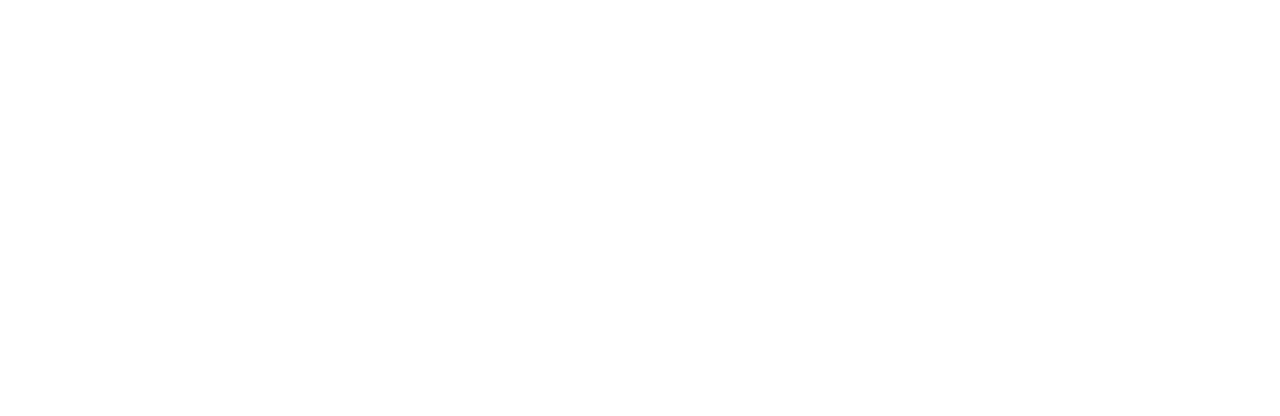
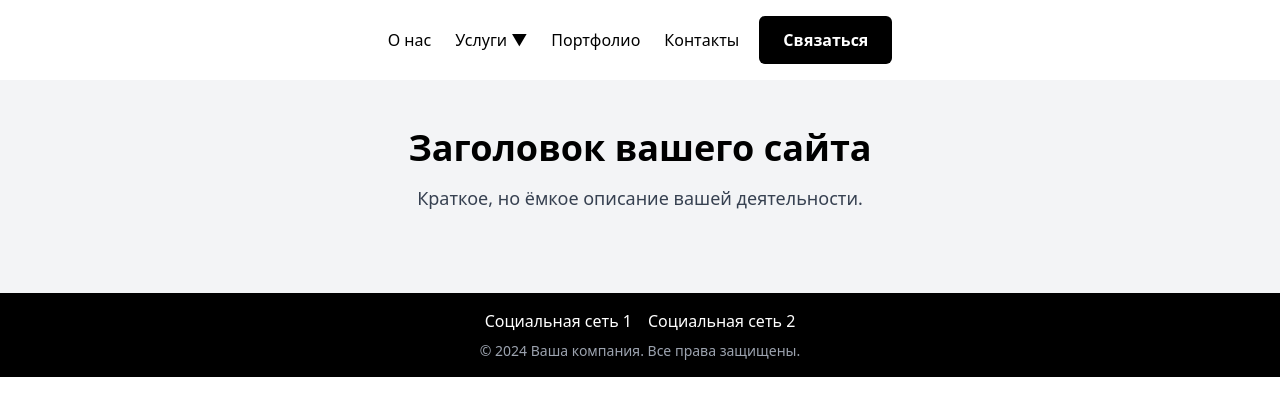
Before and after one commit to udodirc/courses-front, a Vue app: page / in a window 1280 px wide. Before the commit this address had no page. Shown: the top 416 px of the page. Built offline with nearby package versions, Linux system fonts and the light colour scheme.

Commit message:
Create frontend template.

```diff
--- a/index.html
+++ b/index.html
@@ -3,9 +3,9 @@
     <head>
         <meta charset="UTF-8" />
         <meta name="viewport" content="width=device-width, initial-scale=1.0"/>
-<!--        <link rel="stylesheet" href="/tailwind-lite.css" />-->
-        <link href="https://cdnjs.cloudflare.com/ajax/libs/tailwindcss/2.2.19/tailwind.min.css" rel="stylesheet">
-        <title>Админка</title>
+<!--        <link href="https://cdnjs.cloudflare.com/ajax/libs/tailwindcss/2.2.19/tailwind.min.css" rel="stylesheet">-->
+<!--        <link rel="stylesheet" href="https://stackpath.bootstrapcdn.com/bootstrap/4.3.1/css/bootstrap.min.css" integrity="sha384-ggOyR0iXCbMQv3Xipma34MD+dH/1fQ784/j6cY/iJTQUOhcWr7x9JvoRxT2MZw1T" crossorigin="anonymous">-->
+        <title>Сайт</title>
     </head>
     <body>
         <div id="app"></div>
--- a/src/style.css
+++ b/public/styles/admin.css
@@ -1,3 +1,4 @@
+@import url("https://cdnjs.cloudflare.com/ajax/libs/tailwindcss/2.2.19/tailwind.min.css");
 @import url('https://fonts.googleapis.com/css?family=Karla:400,700&display=swap');
 .font-family-karla { font-family: karla; }
 .bg-sidebar { background: #3d68ff; }
--- /dev/null
+++ b/public/styles/front.css
@@ -0,0 +1 @@
+@import url("https://cdn.tailwindcss.com");
--- a/src/layouts/DashboardLayout.vue
+++ b/src/layouts/DashboardLayout.vue
@@ -2,6 +2,7 @@
 import { ref } from "vue";
 import { RouterView, RouterLink, useRoute, useRouter } from "vue-router";
 import { useAuthStore } from "../store/admin/auth/auth.store";
+import '../../public/styles/admin.css';
 
 const route = useRoute();
 const router = useRouter();
--- /dev/null
+++ b/src/layouts/FrontendLayout.vue
@@ -0,0 +1,103 @@
+<script setup lang="ts">
+import { ref } from "vue";
+import { RouterLink, useRoute } from "vue-router";
+import "../../public/styles/front.css";
+
+const route = useRoute();
+const expanded = ref<string | null>(null);
+
+const toggleExpand = (name: string) => {
+  expanded.value = expanded.value === name ? null : name;
+};
+
+// меню сайта
+const menu = [
+  { name: "О нас", path: "/about" },
+  {
+    name: "Услуги",
+    children: [
+      { name: "Создание сайтов", path: "/services/web" },
+      { name: "Продвижение", path: "/services/seo" },
+      { name: "Поддержка", path: "/services/support" },
+    ],
+  },
+  { name: "Портфолио", path: "/portfolio" },
+  { name: "Контакты", path: "/contacts" },
+];
+</script>
+
+<template>
+  <header class="bg-white text-black py-4 px-6 flex justify-center items-center">
+    <div class="flex items-center space-x-5">
+      <nav>
+        <ul class="flex space-x-6">
+          <li v-for="item in menu" :key="item.name" class="relative">
+            <!-- если пункт без children -->
+            <RouterLink
+                v-if="!item.children"
+                :to="item.path"
+                class="hover:text-gray-600 transition-colors duration-200"
+                :class="{ 'font-semibold': route.path === item.path }"
+            >
+              {{ item.name }}
+            </RouterLink>
+
+            <!-- если есть children -->
+            <div v-else class="group">
+              <button
+                  @click="toggleExpand(item.name)"
+                  class="hover:text-gray-600 transition-colors duration-200 flex items-center"
+              >
+                {{ item.name }}
+                <span class="ml-1">{{ expanded === item.name ? "▲" : "▼" }}</span>
+              </button>
+
+              <ul
+                  v-show="expanded === item.name"
+                  class="absolute top-full mt-2 bg-white text-black py-2 w-48 shadow-lg rounded-md z-10"
+              >
+                <li v-for="sub in item.children" :key="sub.path">
+                  <RouterLink
+                      :to="sub.path"
+                      class="block px-4 py-2 hover:bg-gray-100"
+                      :class="{ 'font-semibold': route.path === sub.path }"
+                  >
+                    {{ sub.name }}
+                  </RouterLink>
+                </li>
+              </ul>
+            </div>
+          </li>
+        </ul>
+      </nav>
+
+      <RouterLink
+          to="/contacts"
+          class="bg-black text-white px-6 py-3 rounded-md font-semibold hover:bg-gray-800 transition-colors duration-200"
+      >
+        Связаться
+      </RouterLink>
+    </div>
+  </header>
+
+  <main class="bg-gray-100 py-12 px-6">
+    <div class="max-w-4xl mx-auto text-center">
+      <h1 class="text-4xl font-bold text-black mb-4">Заголовок вашего сайта</h1>
+      <p class="text-lg text-gray-700 leading-relaxed mb-8">
+        Краткое, но ёмкое описание вашей деятельности.
+      </p>
+    </div>
+  </main>
+
+  <footer class="bg-black text-white py-4 px-6 text-center">
+    <div class="max-w-4xl mx-auto">
+      <div class="flex justify-center space-x-4 mb-2">
+        <a href="#" class="text-white hover:text-gray-400">Социальная сеть 1</a>
+        <a href="#" class="text-white hover:text-gray-400">Социальная сеть 2</a>
+      </div>
+      <p class="text-sm text-gray-400">
+        &copy; 2024 Ваша компания. Все права защищены.
+      </p>
+    </div>
+  </footer>
+</template>
--- a/src/main.ts
+++ b/src/main.ts
@@ -1,6 +1,5 @@
 import { createApp } from 'vue';
 import App from './App.vue';
-import './style.css';
 
 import pinia from './store';
 import piniaPersistedstate from 'pinia-plugin-persistedstate';
--- a/src/router/index.ts
+++ b/src/router/index.ts
@@ -2,9 +2,24 @@
 import { useAuthStore } from '../store/admin/auth/auth.store';
 
 // Layout
+import FrontendLayout from '../layouts/FrontendLayout.vue';
 import DashboardLayout from '../layouts/DashboardLayout.vue';
 
 const routes = [
+
+    {
+        path: '/',
+        component: FrontendLayout,
+        meta: { layout: 'front' },
+        children: [
+            {
+                path: '/',
+                name: 'FrontendMain',
+                component: () => import('../views/front/Main.vue'),
+            }
+        ]
+    },
+
     // Страницы без авторизации
     {
         path: '/admin/login',
@@ -16,7 +31,7 @@
     {
         path: '/admin',
         component: DashboardLayout,
-        meta: { requiresAuth: true },
+        meta: { layout: 'admin', requiresAuth: true },
         children: [
             {
                 path: 'dashboard',
--- /dev/null
+++ b/src/views/front/Main.vue
@@ -0,0 +1,11 @@
+<script setup lang="ts">
+
+</script>
+
+<template>
+123
+</template>
+
+<style scoped>
+
+</style>
```
Also changed, not shown: src/layouts/AppLayout.vue (added, +28 -0 lines), public/tailwind-lite.css (deleted).
